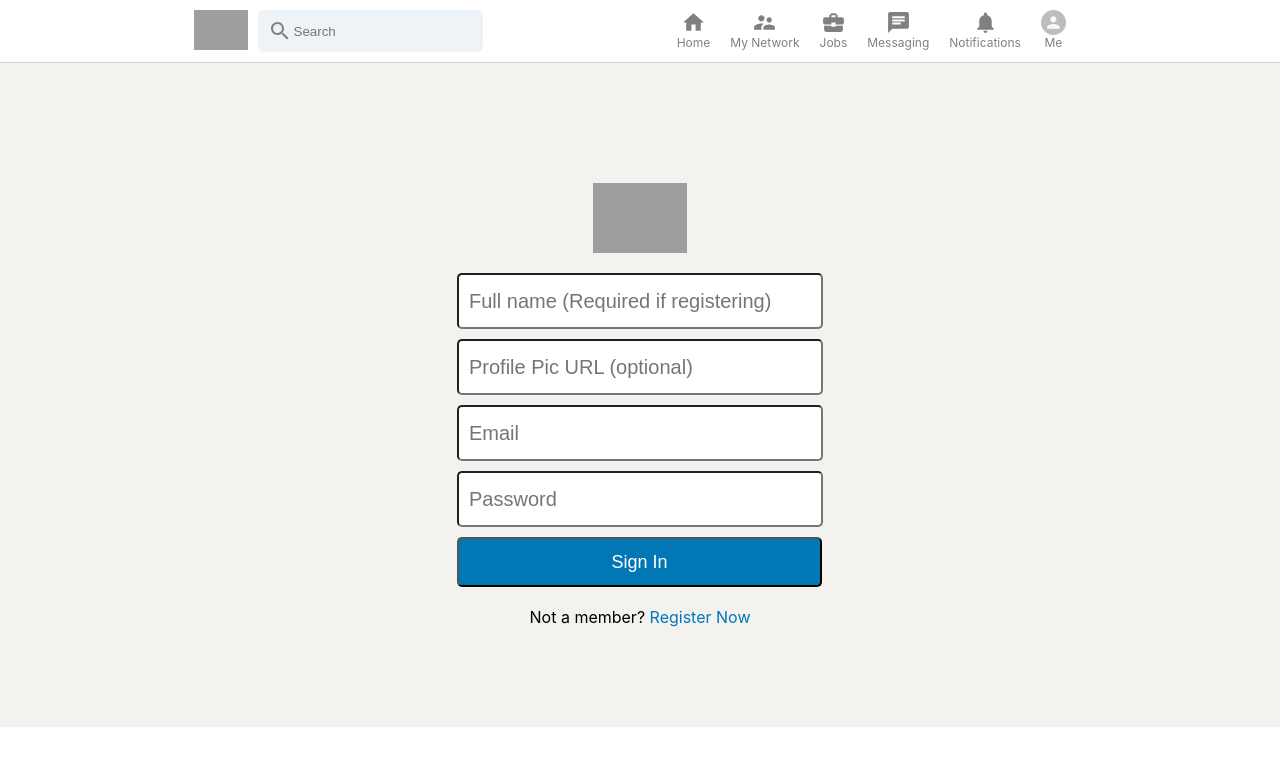
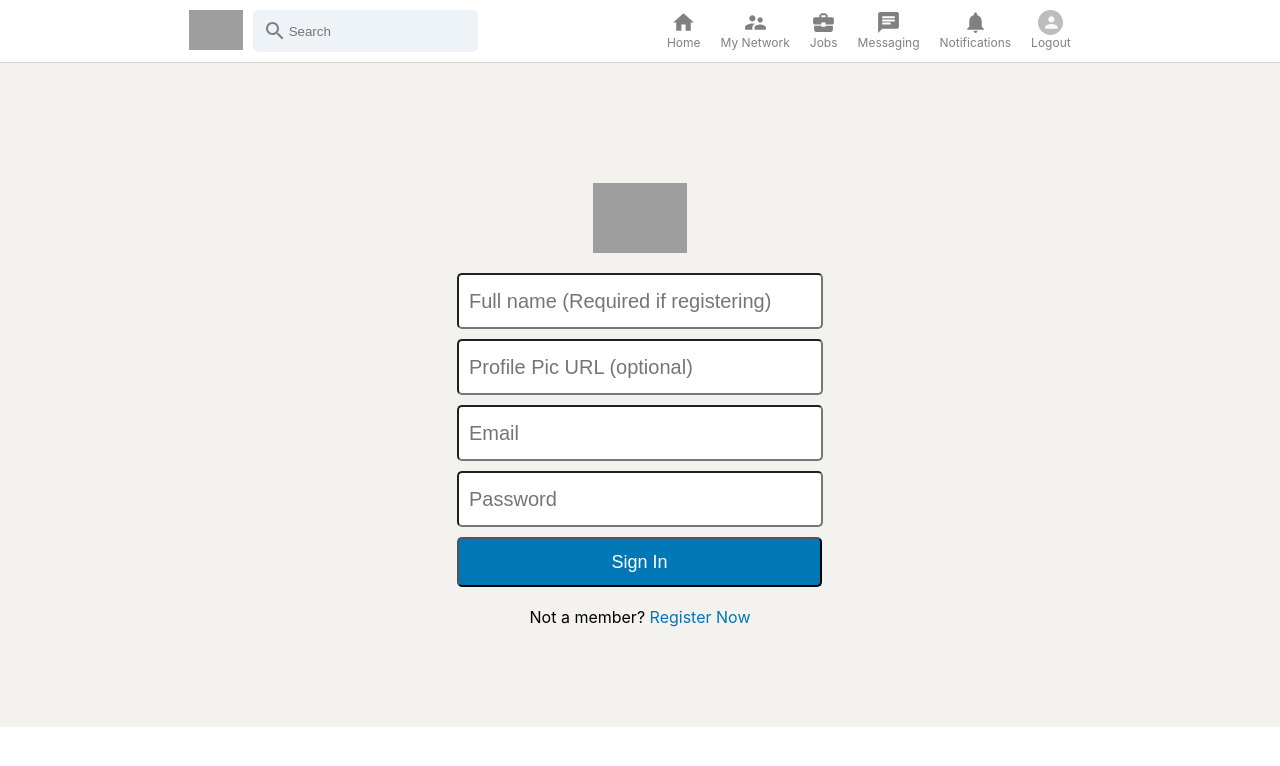
Before and after one commit to swynnejr/linkedin-redux, a React (Create React App) app: page / in a window 1280 px wide. Shown: the top 766 px of the page. Built offline with nearby package versions, Linux system fonts and the light colour scheme; no server answers; grey boxes are pictures that could not be loaded.

Commit message:
2 users added, & posts store and render from DB

```diff
--- a/src/Feed.js
+++ b/src/Feed.js
@@ -64,7 +64,6 @@ function Feed() {
                 </div>
             </div>
             <FlipMove>
-
                 {posts.map(({ id, data: { name, description, message, photoUrl } }) => (
                     <Post
                     key={id}
--- a/src/Header.js
+++ b/src/Header.js
@@ -35,7 +35,7 @@ function Header() {
                 <HeaderOption Icon={NotificationsIcon} title="Notifications"/>
                 <HeaderOption
                     avatar={true}
-                    title='Me'
+                    title='Logout'
                     onClick={logoutOfApp}
                 />
             </div>
--- a/src/Post.js
+++ b/src/Post.js
@@ -8,7 +8,7 @@ import ShareOutlinedIcon from "@material-ui/icons/ShareOutlined";
 import SendOutlinedIcon from "@material-ui/icons/SendOutlined";
 
 
-const Post = forwardRef(({ name, description, message, photoUrl }, ref) => {
+const Post = forwardRef(({ name, description, message, photoUrl, timestamp }, ref) => {
     return (
         <div ref={ref} className="post">
             <div className="post__header">
@@ -16,6 +16,7 @@ const Post = forwardRef(({ name, description, message, photoUrl }, ref) => {
                 <div className="post__info">
                     <h2>{name}</h2>
                     <p>{description}</p>
+                    <p>{timestamp}</p>
                 </div>
             </div>
             <div className="post__body">
```
